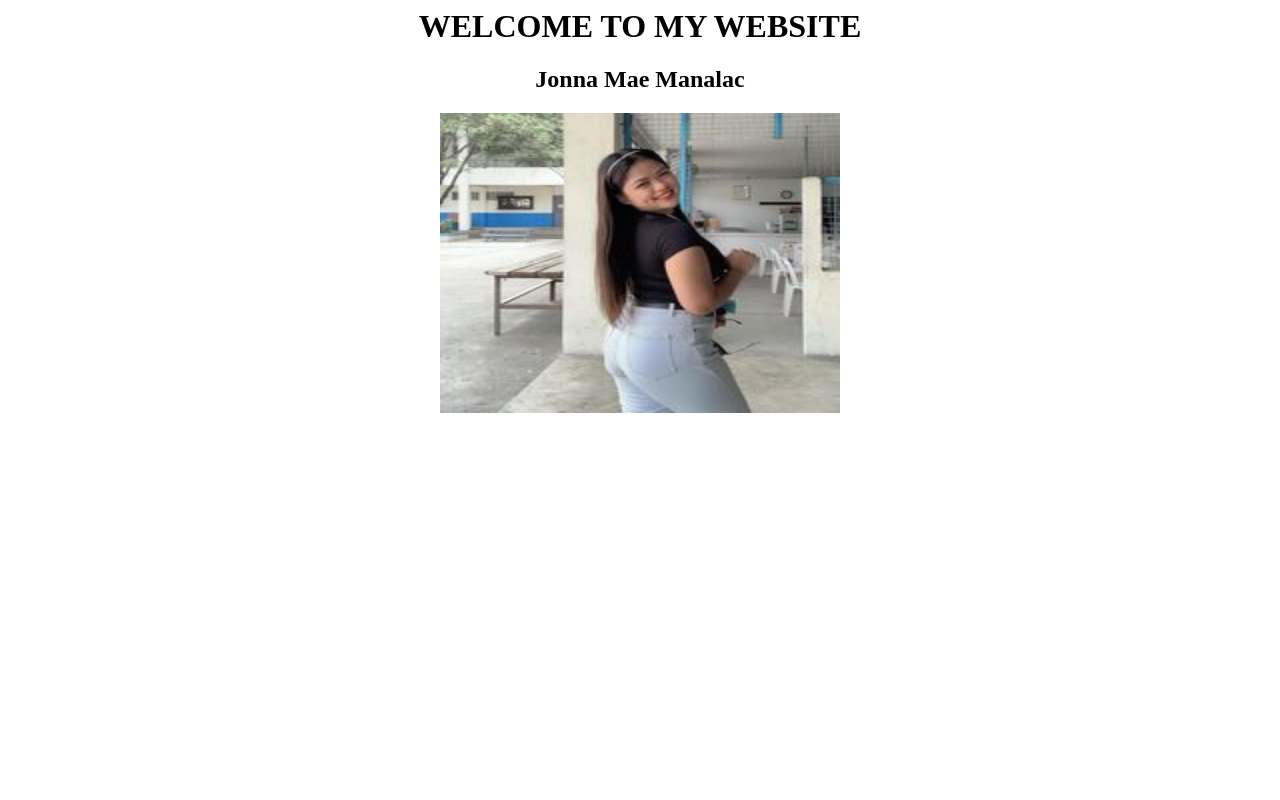
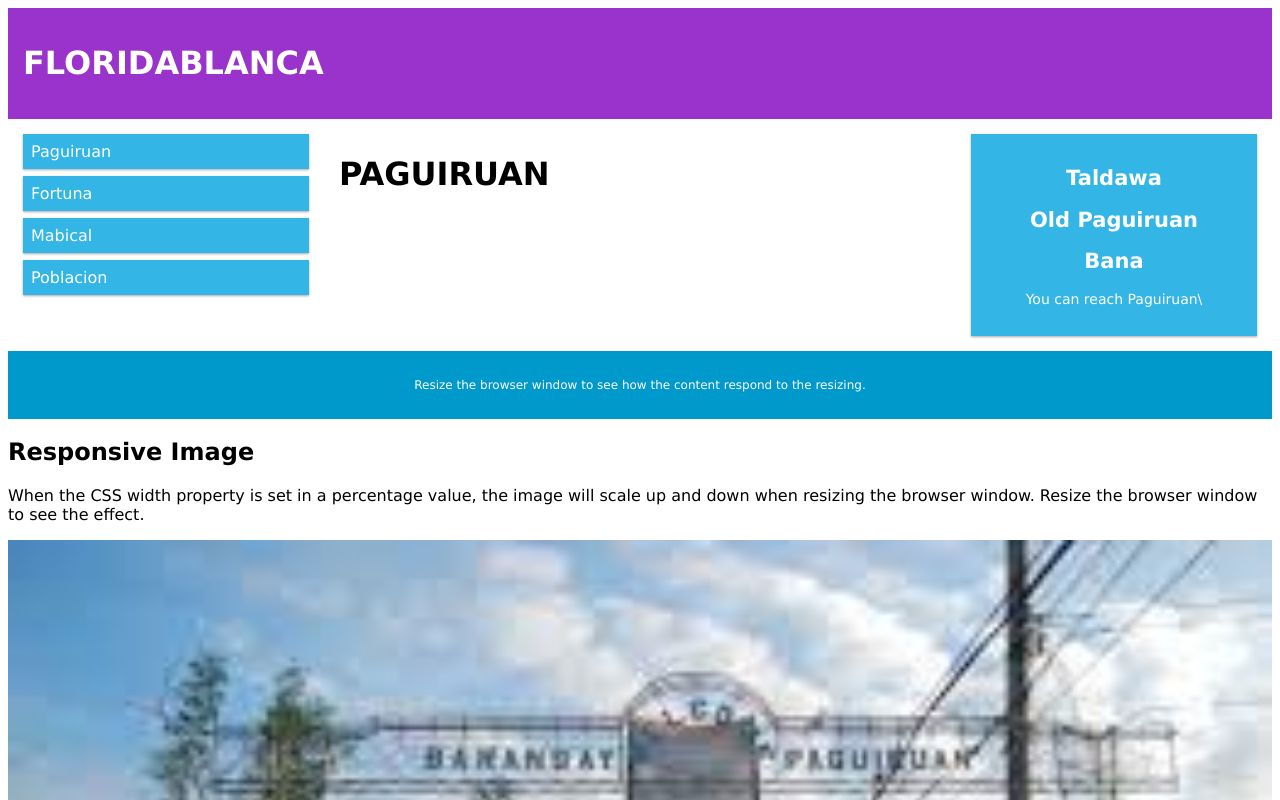
Before and after one commit to ManalacJonnaMae/ManalacJonna, a plain HTML site: page index.html in a window 1280 px wide. Shown: the top 800 px of the page. Drawn offline with Linux system fonts and the light colour scheme.

Commit message:
Add files via upload

```diff
--- a/index.html
+++ b/index.html
@@ -1,10 +1,152 @@
+<!DOCTYPE html>
 <html>
-<head><tittle></tittle></head>
+<head>
+<meta name="viewport" content="width=device-width, initial-scale=1.0">
+<style>
+* {
+  box-sizing: border-box;
+}
+
+.row::after {
+  content: "";
+  clear: both;
+  display: table;
+}
+
+[class*="col-"] {
+  float: left;
+  padding: 15px;
+}
+
+html {
+  font-family: "Lucida Sans", sans-serif;
+}
+
+.header {
+  background-color: #9933cc;
+  color: #ffffff;
+  padding: 15px;
+}
+
+.menu ul {
+  list-style-type: none;
+  margin: 0;
+  padding: 0;
+}
+
+.menu li {
+  padding: 8px;
+  margin-bottom: 7px;
+  background-color: #33b5e5;
+  color: #ffffff;
+  box-shadow: 0 1px 3px rgba(0,0,0,0.12), 0 1px 2px rgba(0,0,0,0.24);
+}
+
+.menu li:hover {
+  background-color: #0099cc;
+}
+
+.aside {
+  background-color: #33b5e5;
+  padding: 15px;
+  color: #ffffff;
+  text-align: center;
+  font-size: 14px;
+  box-shadow: 0 1px 3px rgba(0,0,0,0.12), 0 1px 2px rgba(0,0,0,0.24);
+}
+
+.footer {
+  background-color: #0099cc;
+  color: #ffffff;
+  text-align: center;
+  font-size: 12px;
+  padding: 15px;
+}
+
+/* For mobile phones: */
+[class*="col-"] {
+  width: 100%;
+}
+
+@media only screen and (min-width: 600px) {
+  /* For tablets: */
+  .col-s-1 {width: 8.33%;}
+  .col-s-2 {width: 16.66%;}
+  .col-s-3 {width: 25%;}
+  .col-s-4 {width: 33.33%;}
+  .col-s-5 {width: 41.66%;}
+  .col-s-6 {width: 50%;}
+  .col-s-7 {width: 58.33%;}
+  .col-s-8 {width: 66.66%;}
+  .col-s-9 {width: 75%;}
+  .col-s-10 {width: 83.33%;}
+  .col-s-11 {width: 91.66%;}
+  .col-s-12 {width: 100%;}
+}
+@media only screen and (min-width: 768px) {
+  /* For desktop: */
+  .col-1 {width: 8.33%;}
+  .col-2 {width: 16.66%;}
+  .col-3 {width: 25%;}
+  .col-4 {width: 33.33%;}
+  .col-5 {width: 41.66%;}
+  .col-6 {width: 50%;}
+  .col-7 {width: 58.33%;}
+  .col-8 {width: 66.66%;}
+  .col-9 {width: 75%;}
+  .col-10 {width: 83.33%;}
+  .col-11 {width: 91.66%;}
+  .col-12 {width: 100%;}
+}
+</style>
+</head>
 <body>
-<center>
-<h1>WELCOME TO MY WEBSITE</h1>
-<h2>Jonna Mae Manalac</h2>
-<img src="joo.jpg" height="300" width="400">
-</center>
+
+<div class="header">
+  <h1>FLORIDABLANCA</h1>
+</div>
+
+<div class="row">
+  <div class="col-3 col-s-3 menu">
+    <ul>
+      <li>Paguiruan</li>
+      <li>Fortuna</li>
+      <li>Mabical</li>
+      <li>Poblacion</li>
+    </ul>
+  </div>
+
+  <div class="col-6 col-s-9">
+    <h1>PAGUIRUAN</h1>
+  </div>
+
+  <div class="col-3 col-s-12">
+    <div class="aside">
+      <h2>Taldawa</h2>
+      <h2>Old Paguiruan</h2>
+      <h2>Bana</h2>
+      <p>You can reach Paguiruan\
+</p>
+    </div>
+  </div>
+</div>
+
+<div class="footer">
+  <p>Resize the browser window to see how the content respond to the resizing.</p>
+</div>
+
 </body>
 </html>
+<html>
+<head>
+<meta name="viewport" content="width=device-width, initial-scale=1.0">
+</head>
+<body>
+
+<h2>Responsive Image</h2>
+<p>When the CSS width property is set in a percentage value, the image will scale up and down when resizing the browser window. Resize the browser window to see the effect.</p>
+
+<img src="download.jpg" style="width:100%;">
+
+</body>
+</html>
```
Also changed, not shown: download.jpg (added).
